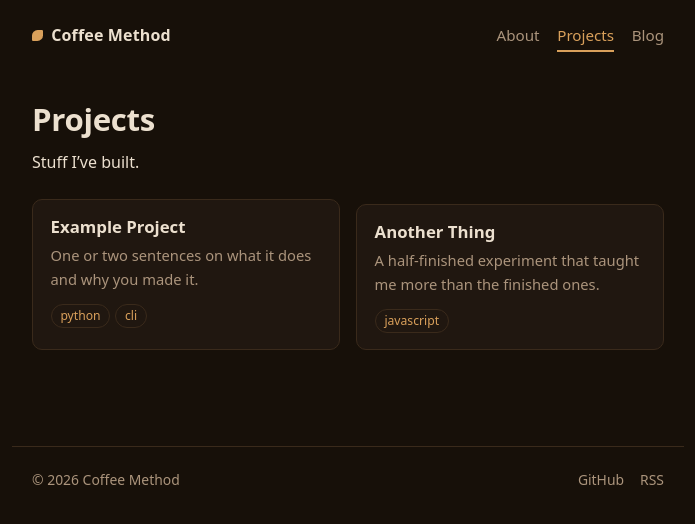
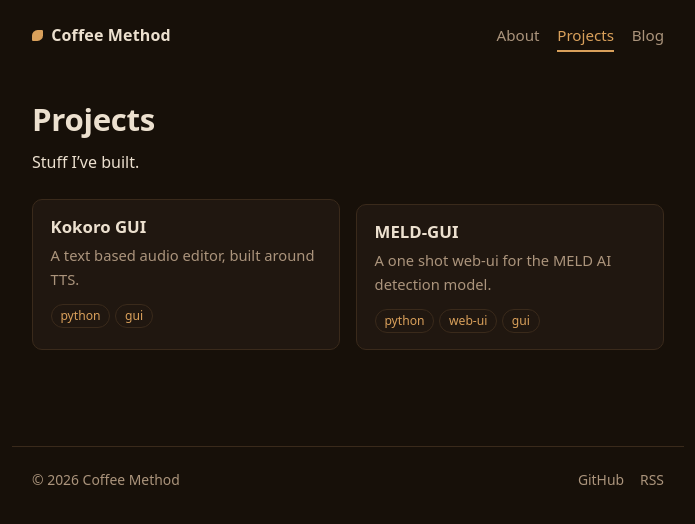
Before and after one commit to CoffeeMethod/CoffeeMethod.github.io, a Jekyll site: the page built from projects.md, in a window 1280 px wide. Shown: the top 524 px of the page, without its empty margins (292-987 px from the left). Built offline with Jekyll 4.4.1, drawn with Linux system fonts in a browser that asks for light colours.

Commit message:
Update project entries in projects.yml

```diff
--- a/_data/projects.yml
+++ b/_data/projects.yml
@@ -1,10 +1,10 @@
 # Add a project by copying a block. Only `name` is required.
-- name: Example Project
-  description: One or two sentences on what it does and why you made it.
-  url: https://github.com/CoffeeMethod
-  tags: [python, cli]
+- name: Kokoro GUI
+  description: A text based audio editor, built around TTS.
+  url: https://github.com/CoffeeMethod/KokoroGUI
+  tags: [python, gui]
 
-- name: Another Thing
-  description: A half-finished experiment that taught me more than the finished ones.
-  url: https://github.com/CoffeeMethod
-  tags: [javascript]
+- name: MELD-GUI
+  description: A one shot web-ui for the MELD AI detection model.
+  url: https://github.com/CoffeeMethod/MELD-GUI
+  tags: [python, web-ui, gui]
```
